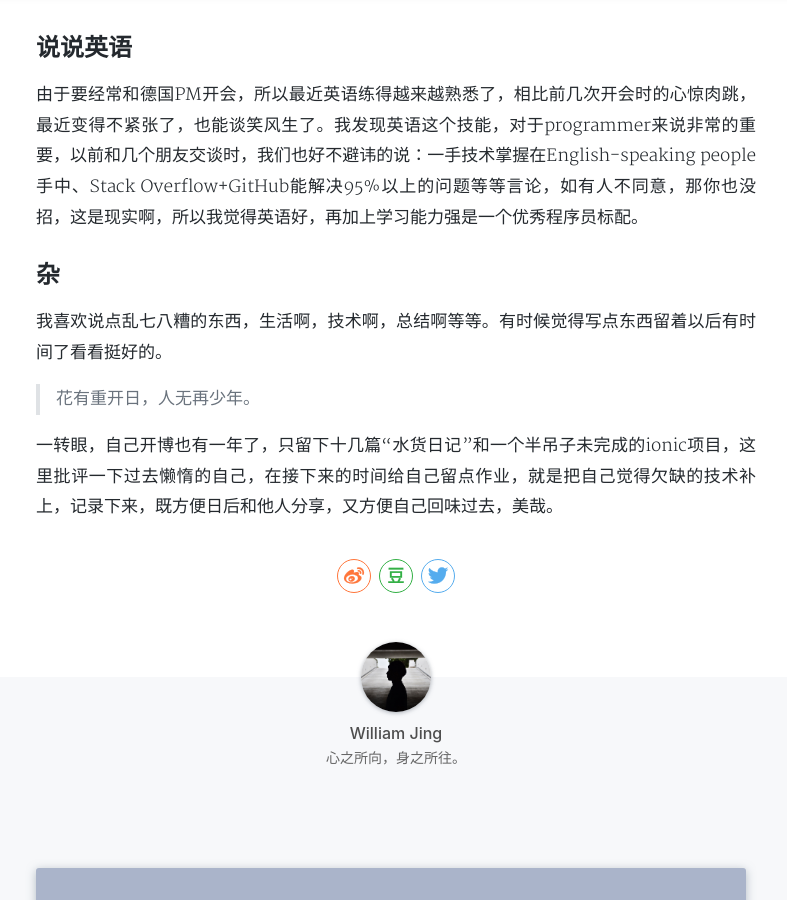
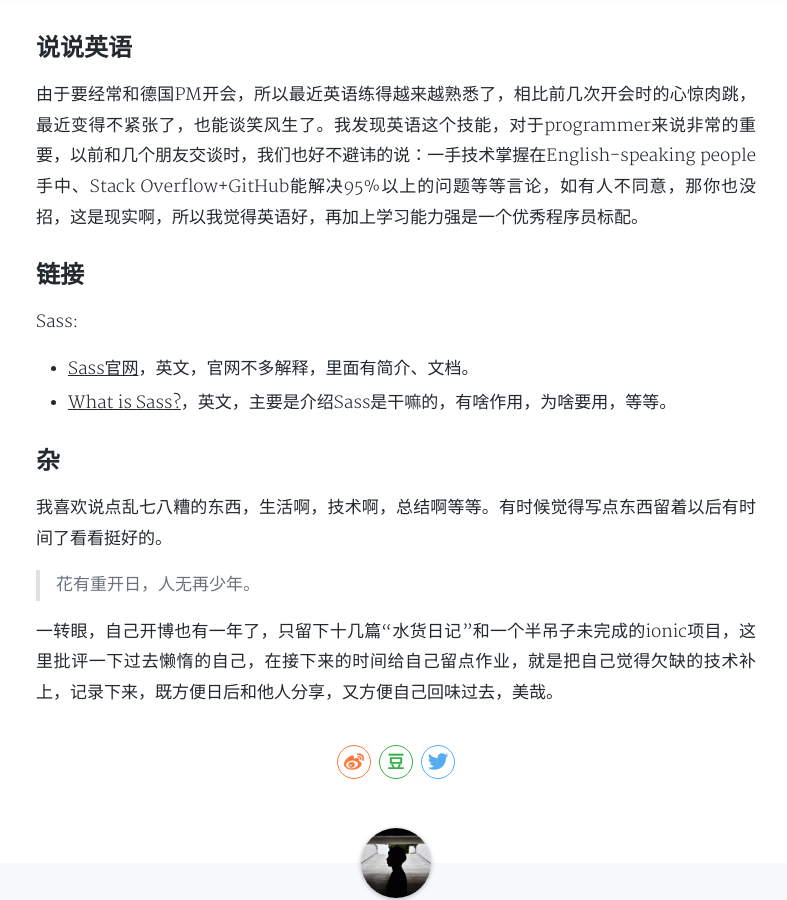
Before and after one commit to fattypiggy/fattypiggy.github.io, a Jekyll site: the page built from _posts/2018-08-17-no-pain-no-gain.md, in a window 1280 px wide and 900 px high, scrolled down 1091 px. Shown: the whole window, without its empty margins (244-1031 px from the left). Built offline with Jekyll 4.4.1, drawn with Linux system fonts in a browser that asks for light colours; nearby versions of some CDN libraries; comment, search, counter and statistics services are not loaded; a style sheet for code colours, icons or effects is not loaded.

Commit message:
update links

```diff
--- a/_posts/2018-08-17-no-pain-no-gain.md
+++ b/_posts/2018-08-17-no-pain-no-gain.md
@@ -26,6 +26,14 @@ tags: [summary]
 
 由于要经常和德国PM开会，所以最近英语练得越来越熟悉了，相比前几次开会时的心惊肉跳，最近变得不紧张了，也能谈笑风生了。我发现英语这个技能，对于programmer来说非常的重要，以前和几个朋友交谈时，我们也好不避讳的说：一手技术掌握在English-speaking people手中、Stack Overflow+GitHub能解决95%以上的问题等等言论，如有人不同意，那你也没招，这是现实啊，所以我觉得英语好，再加上学习能力强是一个优秀程序员标配。
 
+## 链接
+
+Sass:
+
+* [Sass官网](https://sass-lang.com/)，英文，官网不多解释，里面有简介、文档。
+
+* [What is Sass?](https://www.creativebloq.com/web-design/what-is-sass-111517618)，英文，主要是介绍Sass是干嘛的，有啥作用，为啥要用，等等。
+
 ## 杂
 
 我喜欢说点乱七八糟的东西，生活啊，技术啊，总结啊等等。有时候觉得写点东西留着以后有时间了看看挺好的。
```
